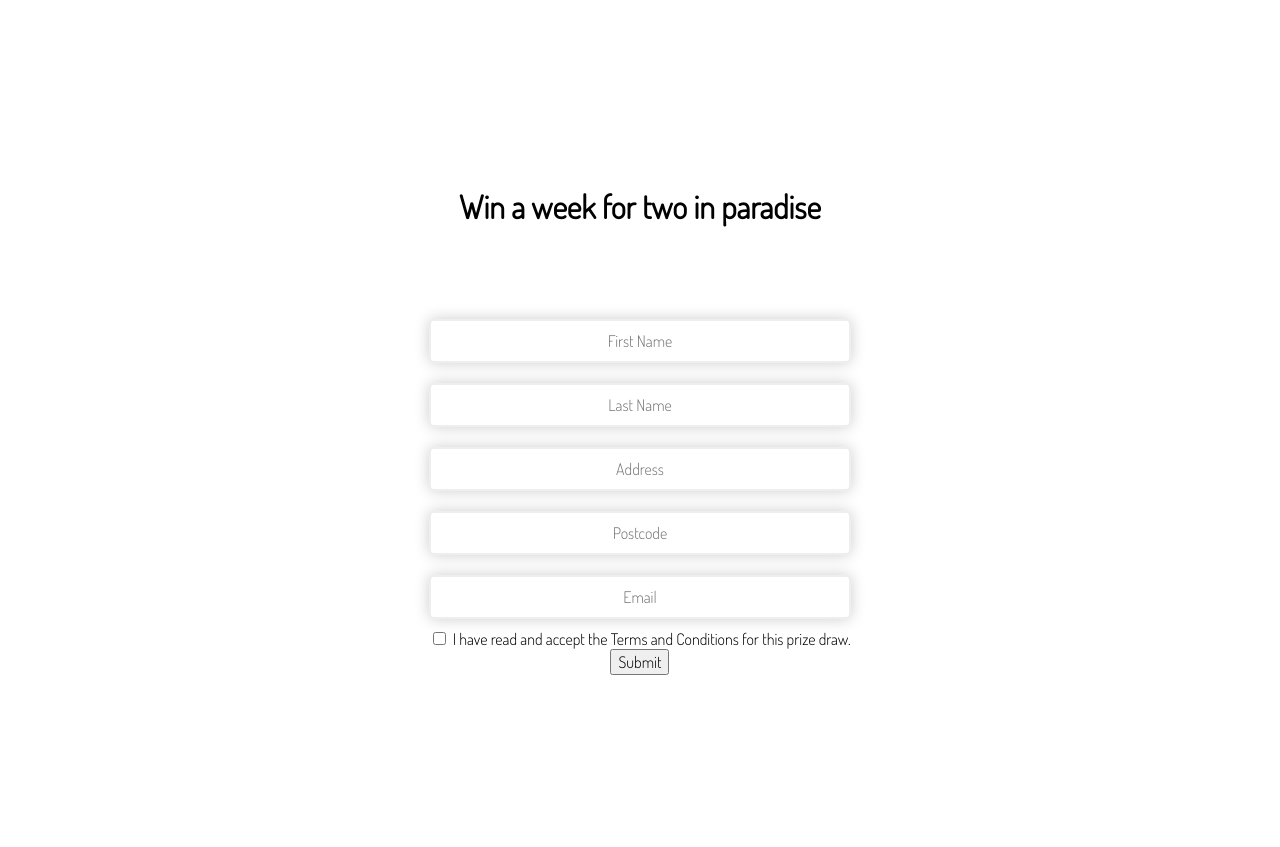
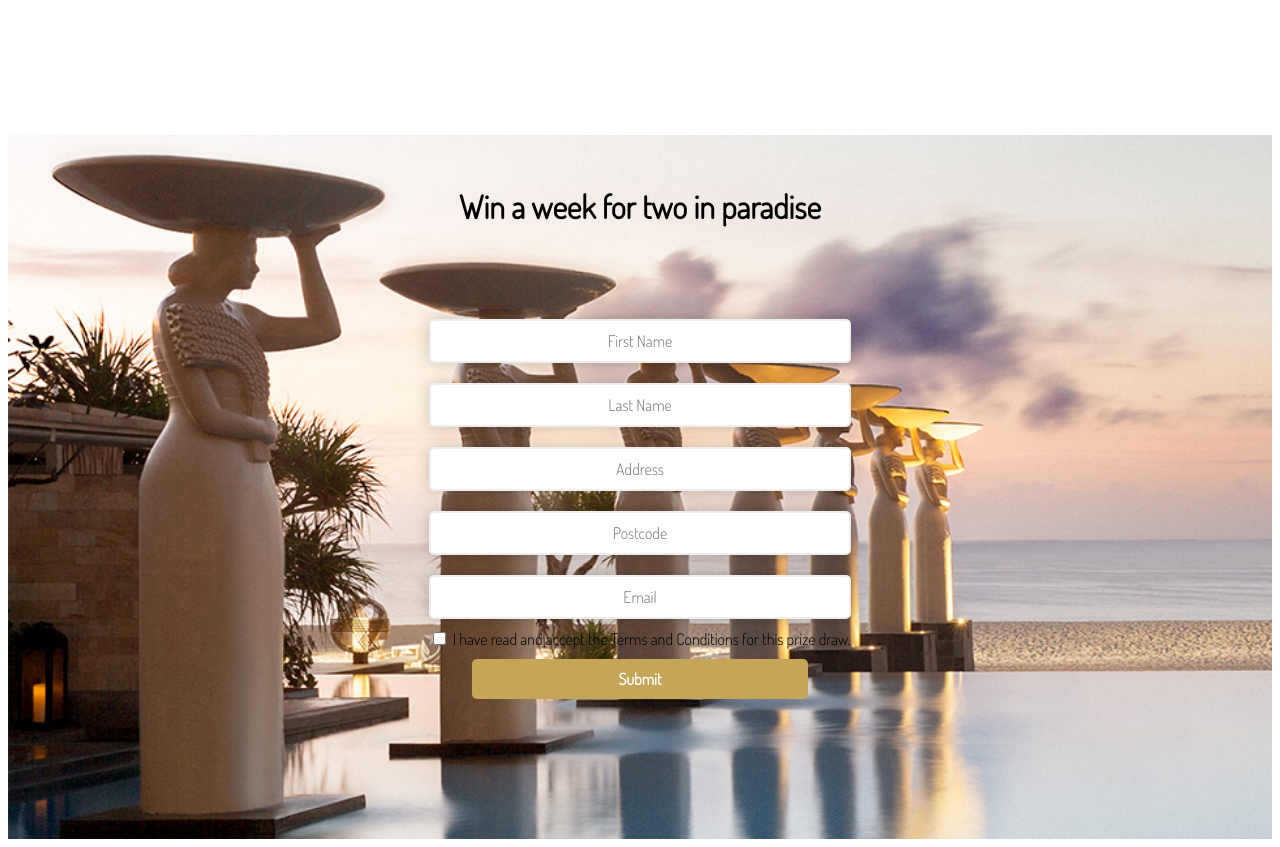
Before and after one commit to benjardine/adrich, a plain HTML site: page index.html in a window 1280 px wide. Shown: the part 2300-3147 px from the top of the page. Before the commit the page ends 3113 px from the top, so only its background shows below. Drawn offline with nearby package versions, Linux system fonts and the light colour scheme.

Commit message:
adding background image behind the form

```diff
--- a/css/style.css
+++ b/css/style.css
@@ -164,6 +164,9 @@
       flex-direction: column;
       justify-content: center;
       align-items: center;
+      background-image: url("../images/hero_image.jpg");
+      background-repeat: no-repeat;
+      background-size: cover;
   }
 
   .competition-header h1{
@@ -179,8 +182,15 @@
     margin-bottom: 100px;
   }
 
-  .form-control {
-
+  .form-button {
+    padding:10px;
+    margin:10px;
+    border:none;
+    background-color:#C5A557;
+    color:#fff;
+    font-weight:600;
+    border-radius:5px;
+    width:80%;
   }
 
   input[type=text] {
--- a/index.html
+++ b/index.html
@@ -129,11 +129,12 @@
     });
   </script>
 
-
+  <div class="compeition-container">
     <div class="competition">
         <div class="competition-header">
           <h1>Win a week for two in paradise</h1>
         </div>
+
         <div class="competition-form">
           <form action="/my-handling-form-page" method="post">
             <div>
@@ -153,10 +154,11 @@
             </div>
             <div><input type="checkbox" class="form-control" placeholder="I have read and accept the Terms and Conditions for this prize draw."/> I have read and accept the Terms and Conditions for this prize draw.</span><br/>
             </div>
-        <div><input value="Submit" type="submit" class="form-control"/></div>
+            <div><input value="Submit" type="submit" class="form-button"/></div>
             <div>
+          </form>
+        </div>
 
-      </form>
     </div>
   </div>
 
```
Lines whose indentation alone changed are shown as unchanged.
